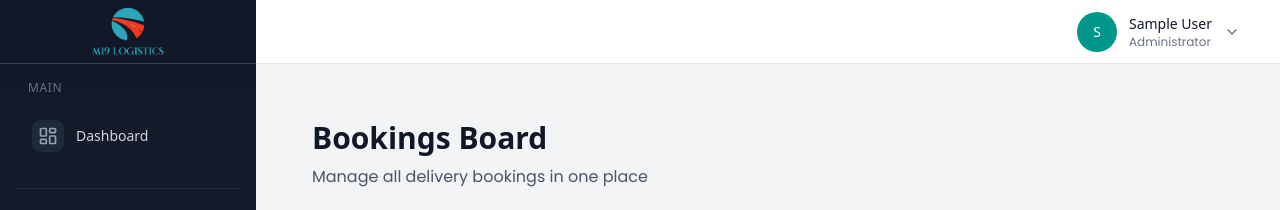
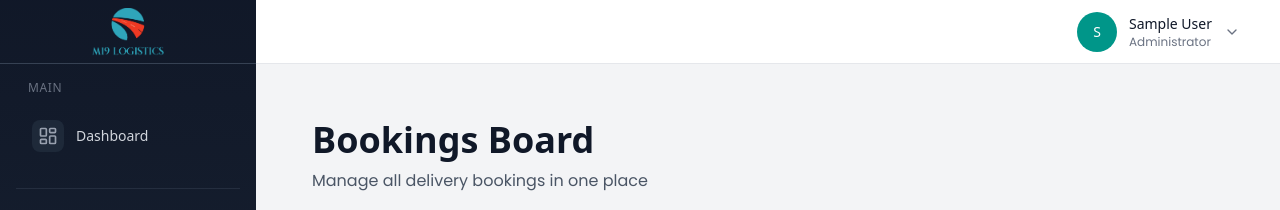
Before and after one commit to MTS-Services/m19logistics, a React (Vite) app: page /admin/bookings in a window 1280 px wide. Shown: the top 210 px of the page. Built offline with nearby package versions, Linux system fonts and the light colour scheme; no server answers; sample sign-in values are in the browser's storage.

Commit message:
Implement initial structure for code changes

```diff
--- a/src/pages/dashboards/admin/BookingsBoard.jsx
+++ b/src/pages/dashboards/admin/BookingsBoard.jsx
@@ -239,9 +239,12 @@ const BookingsBoard = () => {
 
   return (
     <div className="p-2 sm:p-6 md:p-8 lg:p-8">
+      <div className="space-y-6">
         {/* Header */}
         <div className="mb-6">
-        <h1 className="text-3xl font-bold text-gray-900">Bookings Board</h1>
+          <h1 className="text-2xl font-bold text-gray-900 sm:text-3xl lg:text-4xl">
+            Bookings Board
+          </h1>
           <p className="mt-2 text-gray-600">Manage all delivery bookings in one place</p>
         </div>
 
@@ -588,7 +591,9 @@ const BookingsBoard = () => {
                           </div>
                           <div className="text-right">
                             <p className="text-xs text-gray-600">Cost</p>
-                          <p className="font-semibold text-gray-900">£{delivery.cost.toFixed(2)}</p>
+                            <p className="font-semibold text-gray-900">
+                              £{delivery.cost.toFixed(2)}
+                            </p>
                           </div>
                         </div>
                       </div>
@@ -865,7 +870,9 @@ const BookingsBoard = () => {
                   {/* Date and Time */}
                   <div className="grid grid-cols-1 gap-6 md:grid-cols-2">
                     <div>
-                    <label className="block text-sm font-medium text-gray-700">Delivery Date</label>
+                      <label className="block text-sm font-medium text-gray-700">
+                        Delivery Date
+                      </label>
                       <input
                         type="date"
                         defaultValue={selectedDelivery.deliveryDate}
@@ -1016,6 +1023,7 @@ const BookingsBoard = () => {
           </div>
         )}
       </div>
+    </div>
   );
 };
 
```
Lines whose indentation alone changed are shown as unchanged.
